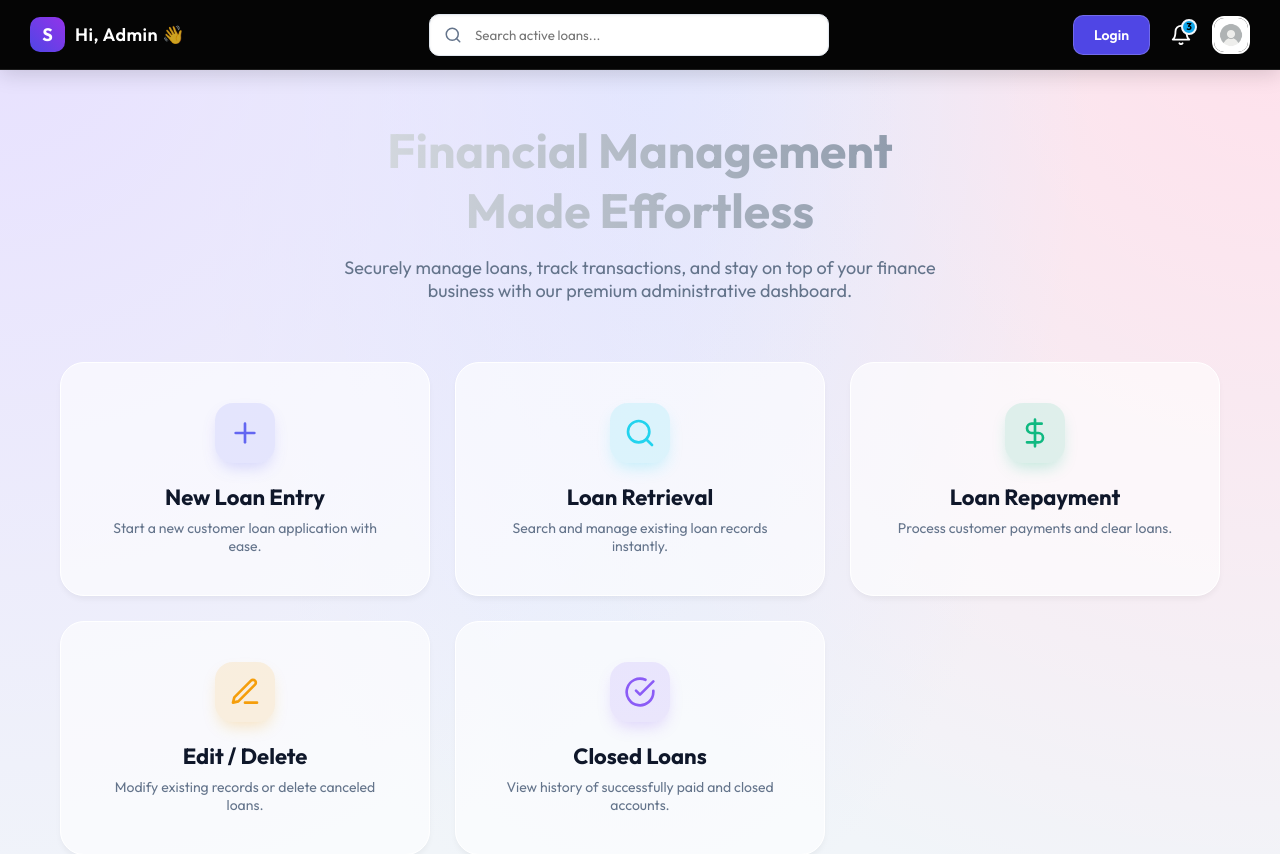
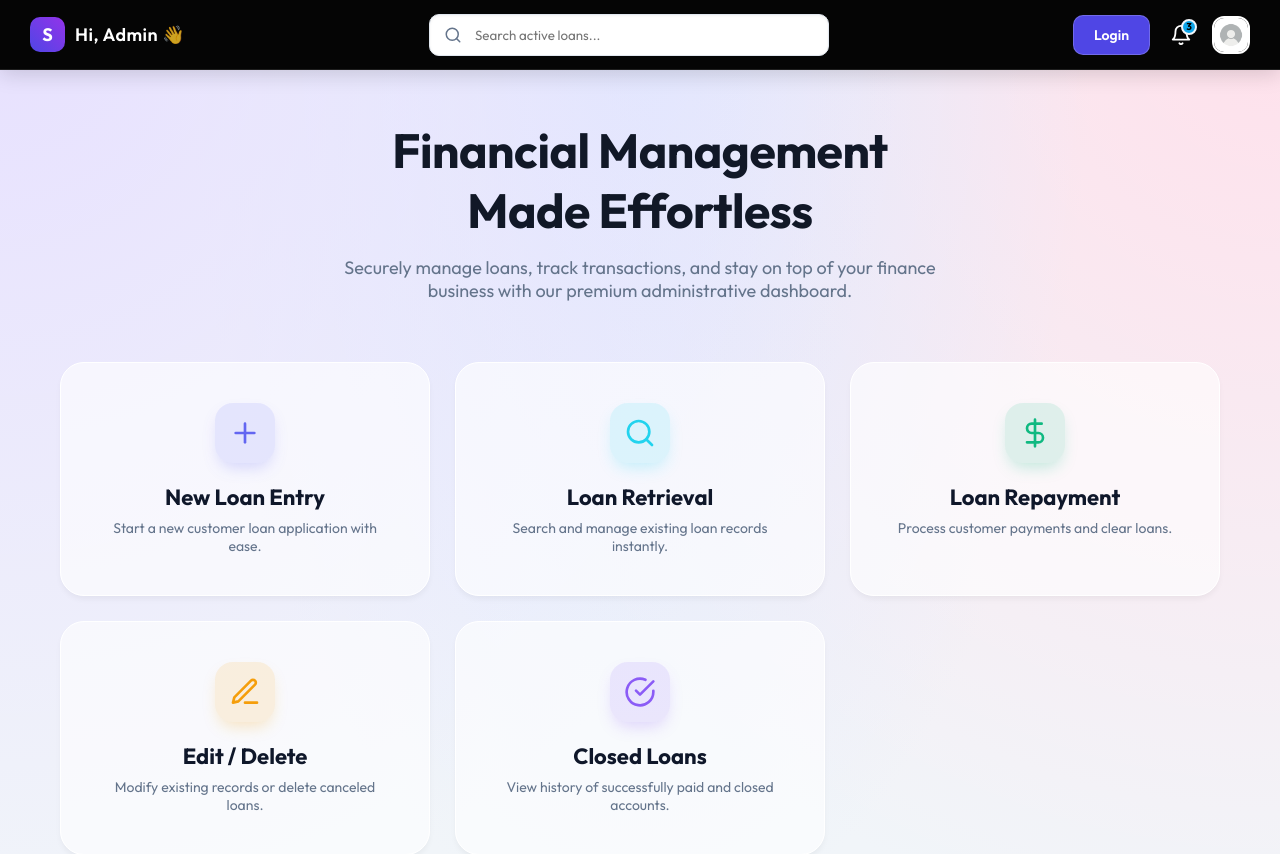
Before and after one commit to 22A31A0551/MyApp-Frontend, a React app: page / in a window 1280 px wide. Shown: the top 854 px of the page. Built offline with nearby package versions, Linux system fonts and the light colour scheme; the HTML template or start-up script is replaced by a standard one.

Commit message:
heading color changed

```diff
--- a/src/App.jsx
+++ b/src/App.jsx
@@ -35,11 +35,10 @@ function App() {
             <section style={{ textAlign: "center", marginBottom: "60px" }}>
               <h1 style={{
                 fontSize: "48px",
-                fontWeight: "700",
+                fontWeight: "800",
                 marginBottom: "16px",
-                background: "linear-gradient(to right, #fff, var(--text-muted))",
-                WebkitBackgroundClip: "text",
-                WebkitTextFillColor: "transparent"
+                color: "#111827",
+                letterSpacing: "-0.5px"
               }}>
                 Financial Management <br/> Made Effortless
               </h1>
```
